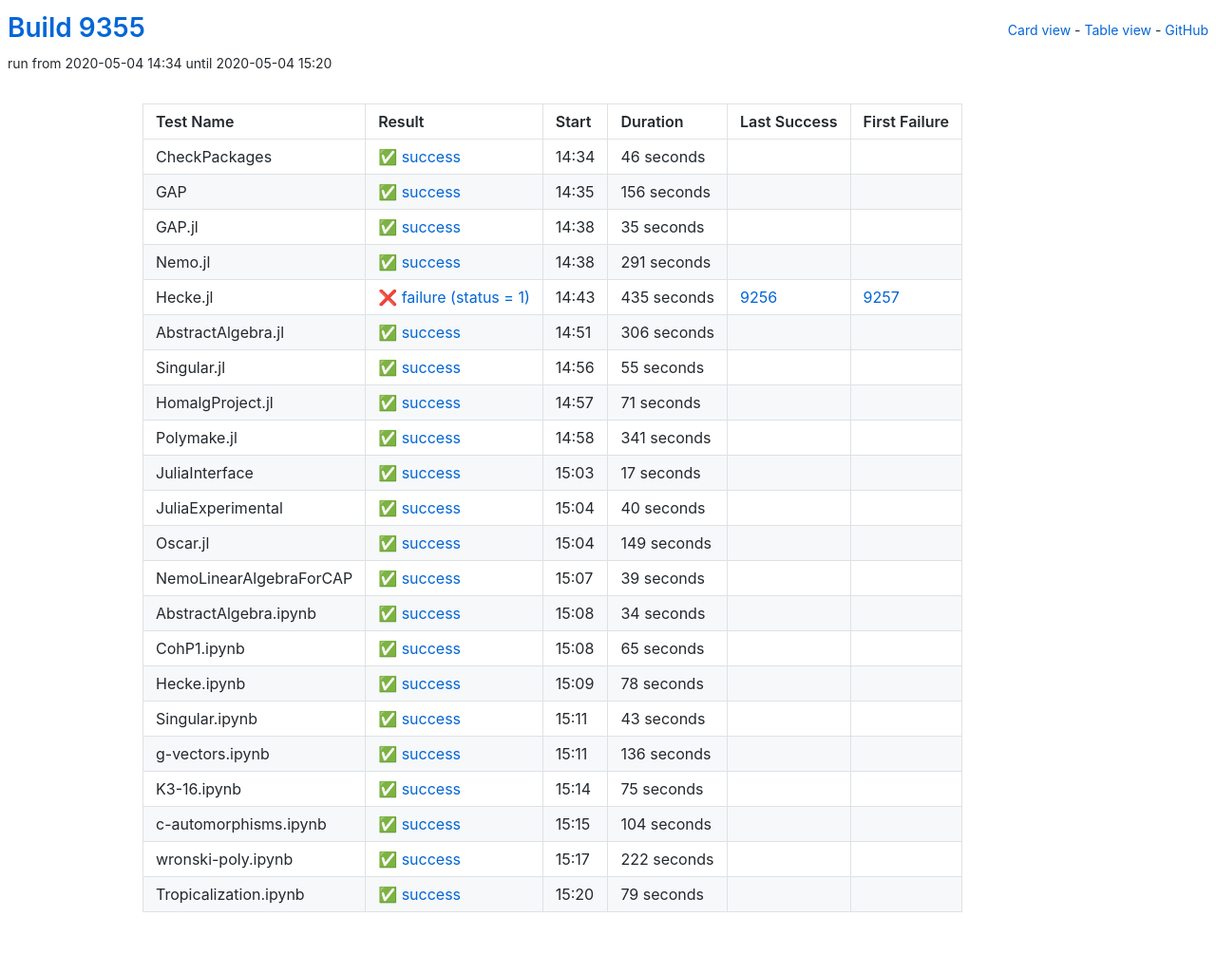
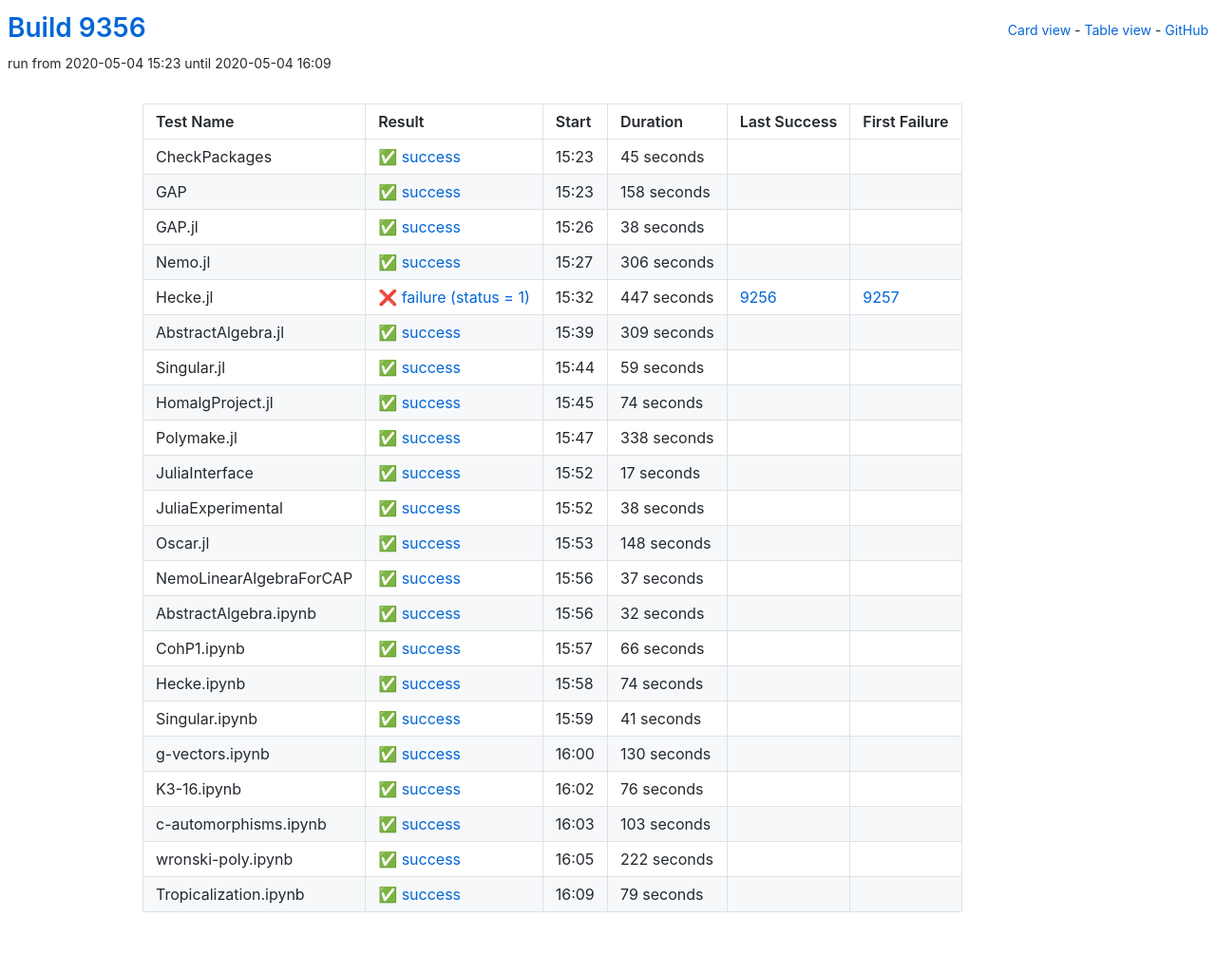
Before and after one commit to oscar-system/oscar-ci-status, a Jekyll site: the page built from table.html, in a window 1280 px wide. Shown: the whole page at 95% size. Built offline with Jekyll 4.4.1, drawn with Linux system fonts in a browser that asks for light colours.

Commit message:
Build 9356

```diff
--- a/_data/ci.yml
+++ b/_data/ci.yml
@@ -1,104 +1,104 @@
-build: 9355
-build_url: https://oscarci.mathematik.uni-kl.de/job/oscar/9355/
+build: 9356
+build_url: https://oscarci.mathematik.uni-kl.de/job/oscar/9356/
 job: oscar
 tests:
-- duration: 46
+- duration: 45
   exitcode: 0
   first_failure: false
   first_failure_url: null
   last_success: false
   last_success_url: null
-  log: https://oscarci.mathematik.uni-kl.de/job/oscar/9355/artifact/logs/build-9355/CheckPackages.log
+  log: https://oscarci.mathematik.uni-kl.de/job/oscar/9356/artifact/logs/build-9356/CheckPackages.log
   name: CheckPackages
-  start: 2020-05-04 14:34
+  start: 2020-05-04 15:23
   status: success
   success: true
-- duration: 156
+- duration: 158
   exitcode: 0
   first_failure: false
   first_failure_url: null
   last_success: false
   last_success_url: null
-  log: https://oscarci.mathematik.uni-kl.de/job/oscar/9355/artifact/logs/build-9355/GAP.log
+  log: https://oscarci.mathematik.uni-kl.de/job/oscar/9356/artifact/logs/build-9356/GAP.log
   name: GAP
-  start: 2020-05-04 14:35
+  start: 2020-05-04 15:23
   status: success
   success: true
-- duration: 35
+- duration: 38
   exitcode: 0
   first_failure: false
   first_failure_url: null
   last_success: false
   last_success_url: null
-  log: https://oscarci.mathematik.uni-kl.de/job/oscar/9355/artifact/logs/build-9355/GAP.jl.log
+  log: https://oscarci.mathematik.uni-kl.de/job/oscar/9356/artifact/logs/build-9356/GAP.jl.log
   name: GAP.jl
-  start: 2020-05-04 14:38
+  start: 2020-05-04 15:26
   status: success
   success: true
-- duration: 291
-  exitcode: 0
-  first_failure: false
-  first_failure_url: null
-  last_success: false
-  last_success_url: null
-  log: https://oscarci.mathematik.uni-kl.de/job/oscar/9355/artifact/logs/build-9355/Nemo.jl.log
-  name: Nemo.jl
-  start: 2020-05-04 14:38
-  status: success
-  success: true
-- duration: 435
-  exitcode: 1
-  first_failure: 9257
-  first_failure_url: https://oscarci.mathematik.uni-kl.de/job/oscar/9257/
-  last_success: 9256
-  last_success_url: https://oscarci.mathematik.uni-kl.de/job/oscar/9256/
-  log: https://oscarci.mathematik.uni-kl.de/job/oscar/9355/artifact/logs/build-9355/Hecke.jl.log
-  name: Hecke.jl
-  start: 2020-05-04 14:43
-  status: failure
-  success: false
 - duration: 306
   exitcode: 0
   first_failure: false
   first_failure_url: null
   last_success: false
   last_success_url: null
-  log: https://oscarci.mathematik.uni-kl.de/job/oscar/9355/artifact/logs/build-9355/AbstractAlgebra.jl.log
-  name: AbstractAlgebra.jl
-  start: 2020-05-04 14:51
+  log: https://oscarci.mathematik.uni-kl.de/job/oscar/9356/artifact/logs/build-9356/Nemo.jl.log
+  name: Nemo.jl
+  start: 2020-05-04 15:27
   status: success
   success: true
-- duration: 55
+- duration: 447
+  exitcode: 1
+  first_failure: 9257
+  first_failure_url: https://oscarci.mathematik.uni-kl.de/job/oscar/9257/
+  last_success: 9256
+  last_success_url: https://oscarci.mathematik.uni-kl.de/job/oscar/9256/
+  log: https://oscarci.mathematik.uni-kl.de/job/oscar/9356/artifact/logs/build-9356/Hecke.jl.log
+  name: Hecke.jl
+  start: 2020-05-04 15:32
+  status: failure
+  success: false
+- duration: 309
   exitcode: 0
   first_failure: false
   first_failure_url: null
   last_success: false
   last_success_url: null
-  log: https://oscarci.mathematik.uni-kl.de/job/oscar/9355/artifact/logs/build-9355/Singular.jl.log
-  name: Singular.jl
-  start: 2020-05-04 14:56
+  log: https://oscarci.mathematik.uni-kl.de/job/oscar/9356/artifact/logs/build-9356/AbstractAlgebra.jl.log
+  name: AbstractAlgebra.jl
+  start: 2020-05-04 15:39
   status: success
   success: true
-- duration: 71
+- duration: 59
   exitcode: 0
   first_failure: false
   first_failure_url: null
   last_success: false
   last_success_url: null
-  log: https://oscarci.mathematik.uni-kl.de/job/oscar/9355/artifact/logs/build-9355/HomalgProject.jl.log
-  name: HomalgProject.jl
-  start: 2020-05-04 14:57
+  log: https://oscarci.mathematik.uni-kl.de/job/oscar/9356/artifact/logs/build-9356/Singular.jl.log
+  name: Singular.jl
+  start: 2020-05-04 15:44
   status: success
   success: true
-- duration: 341
+- duration: 74
   exitcode: 0
   first_failure: false
   first_failure_url: null
   last_success: false
   last_success_url: null
-  log: https://oscarci.mathematik.uni-kl.de/job/oscar/9355/artifact/logs/build-9355/Polymake.jl.log
+  log: https://oscarci.mathematik.uni-kl.de/job/oscar/9356/artifact/logs/build-9356/HomalgProject.jl.log
+  name: HomalgProject.jl
+  start: 2020-05-04 15:45
+  status: success
+  success: true
+- duration: 338
+  exitcode: 0
+  first_failure: false
+  first_failure_url: null
+  last_success: false
+  last_success_url: null
+  log: https://oscarci.mathematik.uni-kl.de/job/oscar/9356/artifact/logs/build-9356/Polymake.jl.log
   name: Polymake.jl
-  start: 2020-05-04 14:58
+  start: 2020-05-04 15:47
   status: success
   success: true
 - duration: 17
@@ -107,119 +107,119 @@ tests:
   first_failure_url: null
   last_success: false
   last_success_url: null
-  log: https://oscarci.mathematik.uni-kl.de/job/oscar/9355/artifact/logs/build-9355/JuliaInterface.log
+  log: https://oscarci.mathematik.uni-kl.de/job/oscar/9356/artifact/logs/build-9356/JuliaInterface.log
   name: JuliaInterface
-  start: 2020-05-04 15:03
+  start: 2020-05-04 15:52
   status: success
   success: true
-- duration: 40
+- duration: 38
   exitcode: 0
   first_failure: false
   first_failure_url: null
   last_success: false
   last_success_url: null
-  log: https://oscarci.mathematik.uni-kl.de/job/oscar/9355/artifact/logs/build-9355/JuliaExperimental.log
+  log: https://oscarci.mathematik.uni-kl.de/job/oscar/9356/artifact/logs/build-9356/JuliaExperimental.log
   name: JuliaExperimental
-  start: 2020-05-04 15:04
+  start: 2020-05-04 15:52
   status: success
   success: true
-- duration: 149
+- duration: 148
   exitcode: 0
   first_failure: false
   first_failure_url: null
   last_success: false
   last_success_url: null
-  log: https://oscarci.mathematik.uni-kl.de/job/oscar/9355/artifact/logs/build-9355/Oscar.jl.log
+  log: https://oscarci.mathematik.uni-kl.de/job/oscar/9356/artifact/logs/build-9356/Oscar.jl.log
   name: Oscar.jl
-  start: 2020-05-04 15:04
+  start: 2020-05-04 15:53
   status: success
   success: true
-- duration: 39
+- duration: 37
   exitcode: 0
   first_failure: false
   first_failure_url: null
   last_success: false
   last_success_url: null
-  log: https://oscarci.mathematik.uni-kl.de/job/oscar/9355/artifact/logs/build-9355/NemoLinearAlgebraForCAP.log
+  log: https://oscarci.mathematik.uni-kl.de/job/oscar/9356/artifact/logs/build-9356/NemoLinearAlgebraForCAP.log
   name: NemoLinearAlgebraForCAP
-  start: 2020-05-04 15:07
+  start: 2020-05-04 15:56
   status: success
   success: true
-- duration: 34
+- duration: 32
   exitcode: 0
   first_failure: false
   first_failure_url: null
   last_success: false
   last_success_url: null
-  log: https://oscarci.mathematik.uni-kl.de/job/oscar/9355/artifact/logs/build-9355/AbstractAlgebra.ipynb.log
+  log: https://oscarci.mathematik.uni-kl.de/job/oscar/9356/artifact/logs/build-9356/AbstractAlgebra.ipynb.log
   name: AbstractAlgebra.ipynb
-  start: 2020-05-04 15:08
+  start: 2020-05-04 15:56
   status: success
   success: true
-- duration: 65
+- duration: 66
   exitcode: 0
   first_failure: false
   first_failure_url: null
   last_success: false
   last_success_url: null
-  log: https://oscarci.mathematik.uni-kl.de/job/oscar/9355/artifact/logs/build-9355/CohP1.ipynb.log
+  log: https://oscarci.mathematik.uni-kl.de/job/oscar/9356/artifact/logs/build-9356/CohP1.ipynb.log
   name: CohP1.ipynb
-  start: 2020-05-04 15:08
+  start: 2020-05-04 15:57
   status: success
   success: true
-- duration: 78
+- duration: 74
   exitcode: 0
   first_failure: false
   first_failure_url: null
   last_success: false
   last_success_url: null
-  log: https://oscarci.mathematik.uni-kl.de/job/oscar/9355/artifact/logs/build-9355/Hecke.ipynb.log
+  log: https://oscarci.mathematik.uni-kl.de/job/oscar/9356/artifact/logs/build-9356/Hecke.ipynb.log
   name: Hecke.ipynb
-  start: 2020-05-04 15:09
+  start: 2020-05-04 15:58
   status: success
   success: true
-- duration: 43
+- duration: 41
   exitcode: 0
   first_failure: false
   first_failure_url: null
   last_success: false
   last_success_url: null
-  log: https://oscarci.mathematik.uni-kl.de/job/oscar/9355/artifact/logs/build-9355/Singular.ipynb.log
+  log: https://oscarci.mathematik.uni-kl.de/job/oscar/9356/artifact/logs/build-9356/Singular.ipynb.log
   name: Singular.ipynb
-  start: 2020-05-04 15:11
+  start: 2020-05-04 15:59
   status: success
   success: true
-- duration: 136
+- duration: 130
   exitcode: 0
   first_failure: false
   first_failure_url: null
   last_success: false
   last_success_url: null
-  log: https://oscarci.mathematik.uni-kl.de/job/oscar/9355/artifact/logs/build-9355/g-vectors.ipynb.log
+  log: https://oscarci.mathematik.uni-kl.de/job/oscar/9356/artifact/logs/build-9356/g-vectors.ipynb.log
   name: g-vectors.ipynb
-  start: 2020-05-04 15:11
+  start: 2020-05-04 16:00
   status: success
   success: true
-- duration: 75
+- duration: 76
   exitcode: 0
   first_failure: false
   first_failure_url: null
   last_success: false
   last_success_url: null
-  log: https://oscarci.mathematik.uni-kl.de/job/oscar/9355/artifact/logs/build-9355/K3-16.ipynb.log
+  log: https://oscarci.mathematik.uni-kl.de/job/oscar/9356/artifact/logs/build-9356/K3-16.ipynb.log
   name: K3-16.ipynb
-  start: 2020-05-04 15:14
+  start: 2020-05-04 16:02
   status: success
   success: true
-- duration: 104
+- duration: 103
   exitcode: 0
   first_failure: false
   first_failure_url: null
   last_success: false
   last_success_url: null
-  log: https://oscarci.mathematik.uni-kl.de/job/oscar/9355/artifact/logs/build-9355/c-automorphisms.ipynb.log
+  log: https://oscarci.mathematik.uni-kl.de/job/oscar/9356/artifact/logs/build-9356/c-automorphisms.ipynb.log
   name: c-automorphisms.ipynb
-  start: 2020-05-04 15:15
+  start: 2020-05-04 16:03
   status: success
   success: true
 - duration: 222
@@ -228,9 +228,9 @@ tests:
   first_failure_url: null
   last_success: false
   last_success_url: null
-  log: https://oscarci.mathematik.uni-kl.de/job/oscar/9355/artifact/logs/build-9355/wronski-poly.ipynb.log
+  log: https://oscarci.mathematik.uni-kl.de/job/oscar/9356/artifact/logs/build-9356/wronski-poly.ipynb.log
   name: wronski-poly.ipynb
-  start: 2020-05-04 15:17
+  start: 2020-05-04 16:05
   status: success
   success: true
 - duration: 79
@@ -239,8 +239,8 @@ tests:
   first_failure_url: null
   last_success: false
   last_success_url: null
-  log: https://oscarci.mathematik.uni-kl.de/job/oscar/9355/artifact/logs/build-9355/Tropicalization.ipynb.log
+  log: https://oscarci.mathematik.uni-kl.de/job/oscar/9356/artifact/logs/build-9356/Tropicalization.ipynb.log
   name: Tropicalization.ipynb
-  start: 2020-05-04 15:20
+  start: 2020-05-04 16:09
   status: success
   success: true
```
Also changed, not shown: README.md.
